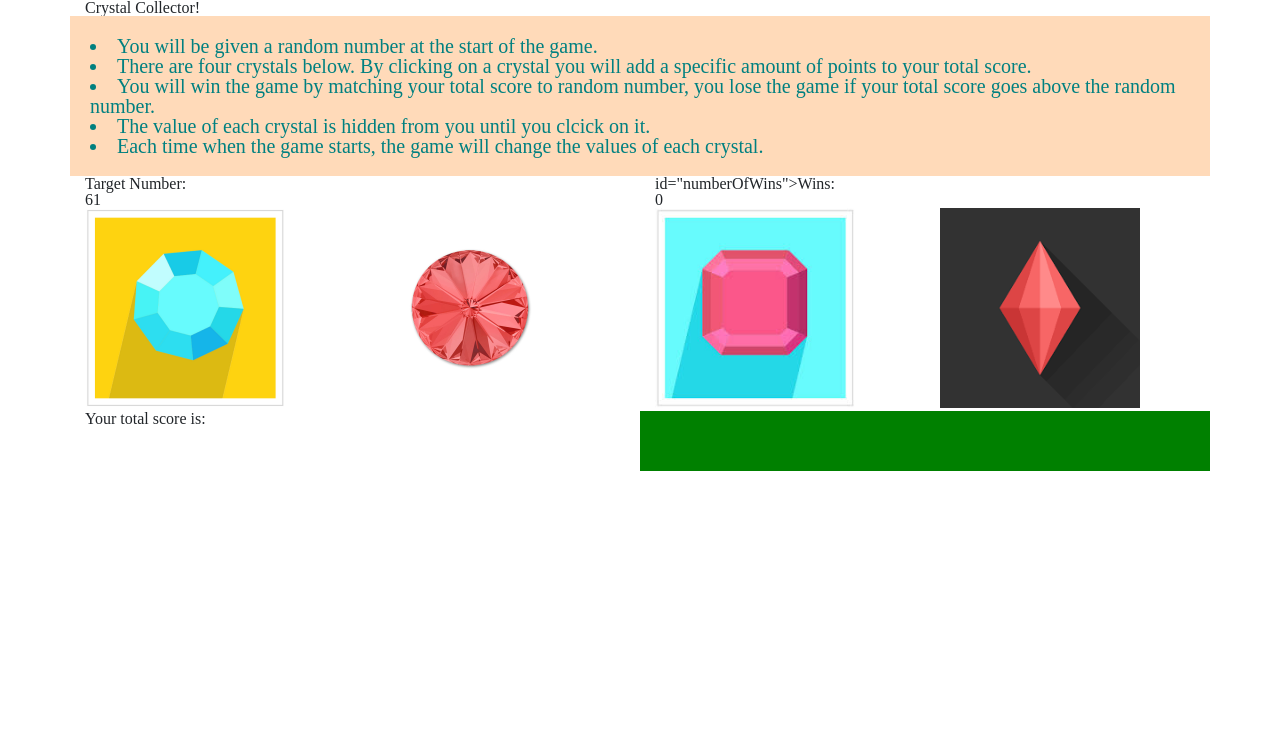
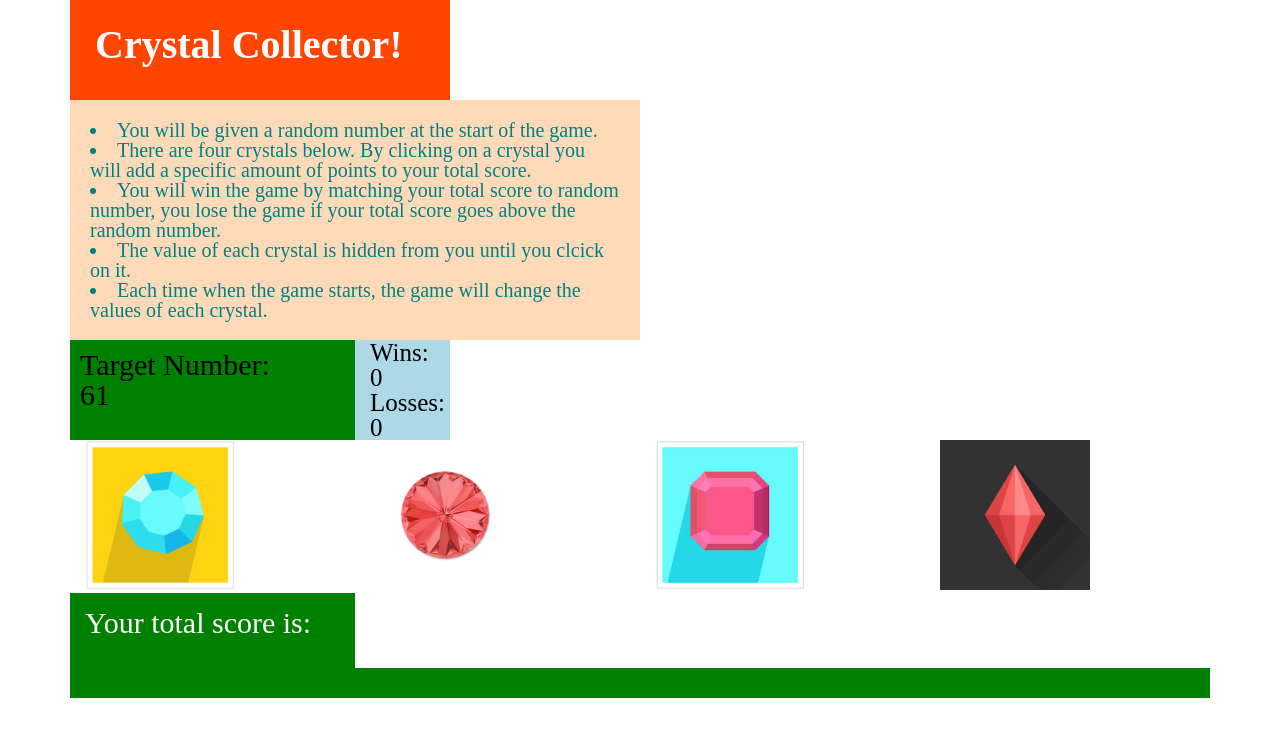
Before and after one commit to sunshinecuneo/unit-4-game, a plain HTML site: page index.html in a window 1280 px wide. Drawn offline with nearby package versions, Linux system fonts and the light colour scheme.

Commit message:
styling adjustments

```diff
--- a/assets/css/style.css
+++ b/assets/css/style.css
@@ -1,60 +1,52 @@
-#mainContainer {
-    background: teal;
+#heading {
+    background: orangered;
+    font-size: 40px;
+    color: white;
+    font-weight: bold;
     border: black;
     border-width: thin;
-}
-
-#heading {
-
-}
-#titleContainer {
-    color: white;
-    background: orange;
-    font-size: 30px;
-    padding: 20px;
-    float: left;
-    width: 100%;
+    width: 30px;
+    height: 100px;
+    padding: 25px;
 }
 
 #instructions {
     color: teal;
+    background: peachpuff;
     font-size: 20px;
-    background: peachpuff;
-    border-color: teal;
     padding: 20px;
-    float: left;
-    width: 400px;
+    width: 100%;
     float: left;
 }
 
-#randomNumberContainer {
+#targetNumber {
     background-color: green;
-    font-size: 40px;
+    font-size: 30px;
     color: black;
     padding: 10px;
     float: left;
 }
 
-.winsAndLosses {
+#winsAndLosses {
     color: black;
     background: lightblue;
     font-size: 25px;
 }
 
-.crystals {
-    background-color: white;
+/* .crystals {
+    background-color: purple;
     height: 10px;
     max-width: 10px;
-}
+} */
 
-.playerTotal {
+#playerTotal {
     color: white;
     background: green;
     font-size: 30px;
     padding-top: 15px;
     padding-left: 15px;
     padding-right: 40px;
-    padding-bottom: 15px;
+    padding-bottom: 30px;
 }
 
 #finalTotalNumber {
--- a/assets/javascript/game.js
+++ b/assets/javascript/game.js
@@ -1,8 +1,11 @@
 //Starts the game as soon as the page is loaded (no prompt needed to start the game)(wrapper).
 $(document).ready(function () {
     console.log("JS File");
+
     // Creates an array
     var myArray = ["one", "two", "three", "four"];
+
+    // for loop but my game is working without it
     // for (var i = 0; i <= myArray.length; i++) {
 
     // }
@@ -45,7 +48,7 @@ $(".crystal").click(function (event) {
 
 
     //sets win/lose conditions
-    if (playerTotal == Random) {
+        if (playerTotal === Random) {
             wins();
         } else if (playerTotal > Random) {
             lose();
@@ -70,6 +73,7 @@ function reset() {
         $("#finalTotal").text(playerTotal);
     }
 
+    // Wins function
     //Adds the wins to playerTotal
     function wins() {
         alert("You win!");
@@ -77,6 +81,7 @@ function wins() {
         $("#numberOfWIns").text(wins);
         reset();
     }
+    // Lose function
     //Adds the losses to the playerTotal.
     function lose() {
         alert("You lose!");
@@ -87,10 +92,6 @@ function lose() {
 });
 
 
-
-
-//Associate my num1-4 with each of the crystals.<----done!
-//Setup click event so it works with all four crystals.
-//loop through images array.
-//data attribute<----done---I THINK!!
-//add clicked value to playerTotal
+// wins function
+// "Your total score" is not showing up??
+// all my random jewell values are sometimes 12
--- a/index.html
+++ b/index.html
@@ -31,7 +31,7 @@
 
         <div class=container>
             <div class="row">
-                <div class="col-md-12" id="heading">
+                <div class="col-md-4" id="heading">
                     <h1>Crystal Collector!</h1>
                 </div>
 
@@ -40,7 +40,7 @@
 
         <div class=container>
             <div class="row">
-                <div class="col-md-12" id="instructions">
+                <div class="col-md-6" id="instructions">
                     <li>You will be given a random number at the start of the game.</li>
 
                     <li>There are four crystals below. By clicking on a crystal you will add a
@@ -57,16 +57,18 @@
 
         <div class="container">
             <div class="row">
-                <div class="col-md-6" id="targetNumber">
+                <div class="col-md-3" id="targetNumber">
                     <h2>Target Number: </h2>
                     <span id="randomNumber"></span>
                     </h2>
 
                 </div>
-                <div class="col-md-6" id="winsAndLosses">
-                    <h6> id="numberOfWins">Wins:</h6>
+                <div class="col-md-1" id="winsAndLosses">
+                    <h6>Wins:</h6>
+                    <span id="numberOfWins"></span>
 
-                    <h6 id="numberOfLosses"></h6>
+                    <h6>Losses:</h6>
+                    <span id="numberOfLosses"></span>
                 </div>
             </div>
         </div>
@@ -74,32 +76,32 @@
         <div class="container">
             <div class="row">
                 <div class="col-md-3 col-sm-12">
-                    <img src="assets/images/blue.png" class="crystal" id="one" width=200 height=200>
+                    <img src="assets/images/blue.png" class="crystal" id="one" width=150 height=150>
                 </div>
                 <div class="col-md-3 col-sm-12">
-                    <img src="assets/images/rose.jpg" class="crystal" id="two" width=200 height=200>
+                    <img src="assets/images/rose.jpg" class="crystal" id="two" width=150 height=150>
                 </div>
                 <div class="col-md-3 col-sm-12">
-                    <img src="assets/images/pink.jpeg" class="crystal" id="three" width=200 height=200>
+                    <img src="assets/images/pink.jpeg" class="crystal" id="three" width=150 height=150>
                 </div>
                 <div class="col-md-3 col-sm-12">
-                    <img src="assets/images/red.png" class="crystal" id="four" width=200 height=200>
+                    <img src="assets/images/red.png" class="crystal" id="four" width=150 height=150>
                 </div>
             </div>
         </div>
 
         <div class="container">
             <div class="row">
-                <div class="col-md-6" id="playerTotal">
+                <div class="col-md-3" id="playerTotal">
                     <h2>Your total score is: </h2>
 
                 </div>
-                <div class="col-md-6" id="finalTotalNumber">
 
-                    <h6 id="finalTotalNumber"></h6>
+                <div class="container">
+                    <div class="row" <div class="col-md-3" id="finalTotalNumber">
 
+                    </div>
                 </div>
-
             </div>
 
         </div>
@@ -109,3 +111,9 @@
 </body>
 
 </html>
+
+<!-- Needs to be done -->
+<!-- finalTotalNumber div needs adjusting
+    (it doesn't contain text - it will contain the players running total)
+     finalTotalNumber is not ahowing up!!!
+     Main container?? -->
```
Lines whose indentation alone changed are shown as unchanged.
